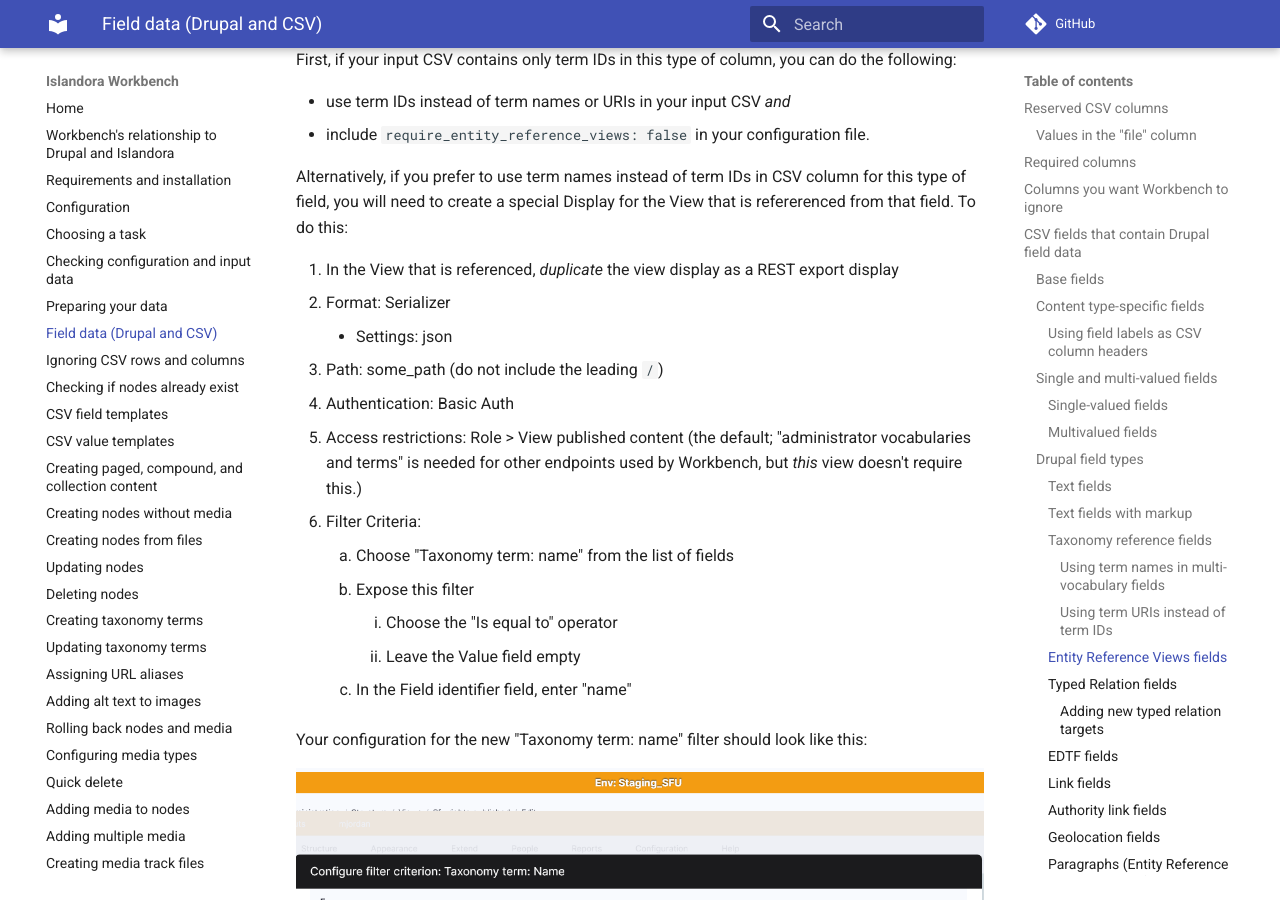
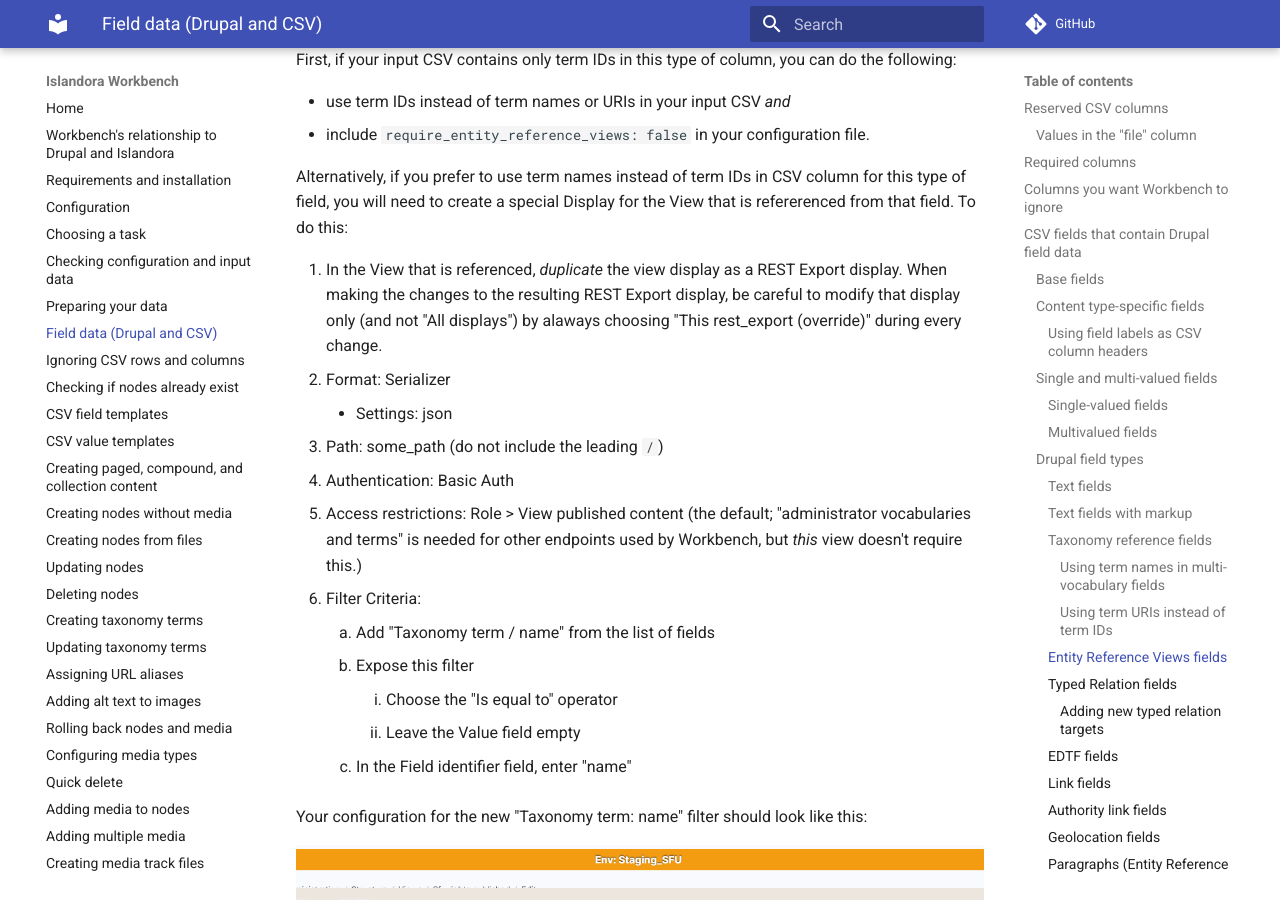
Before and after one commit to mjordan/islandora_workbench_docs, an MkDocs documentation site: the page built from docs/fields.md, in a window 1280 px wide and 900 px high, scrolled down 15649 px. Built offline with MkDocs 1.6.1 and Material for MkDocs 9.7.7, drawn with Linux system fonts in a browser that asks for light colours; comment, search, counter and statistics services are not loaded.

Commit message:
Some fixups.

```diff
--- a/docs/fields.md
+++ b/docs/fields.md
@@ -362,14 +362,14 @@
 
 Alternatively, if you prefer to use term names instead of term IDs in CSV column for this type of field, you will need to create a special Display for the View that is refererenced from that field. To do this:
 
-1. In the View that is referenced, _duplicate_ the view display as a REST export display
-2. Format: Serializer
+1. In the View that is referenced, _duplicate_ the view display as a REST Export display. When making the changes to the resulting REST Export display, be careful to modify that display only (and not "All displays") by alaways choosing "This rest_export (override)" during every change.
+1. Format: Serializer
     - Settings: json
-3. Path: some_path (do not include the leading `/`)
-4. Authentication: Basic Auth
-5. Access restrictions: Role > View published content (the default; "administrator vocabularies and terms" is needed for other endpoints used by Workbench, but *this* view doesn't require this.)
-6. Filter Criteria:
-    1. Choose "Taxonomy term: name" from the list of fields
+1. Path: some_path (do not include the leading `/`)
+1. Authentication: Basic Auth
+1. Access restrictions: Role > View published content (the default; "administrator vocabularies and terms" is needed for other endpoints used by Workbench, but *this* view doesn't require this.)
+1. Filter Criteria:
+    1. Add  "Taxonomy term / name" from the list of fields
     1. Expose this filter
         1. Choose the "Is equal to" operator
         1. Leave the Value field empty
```
Also changed, not shown: other parts of docs/fields.md (+2 -1 lines), docs/changelog.md (+1 -1 lines).
